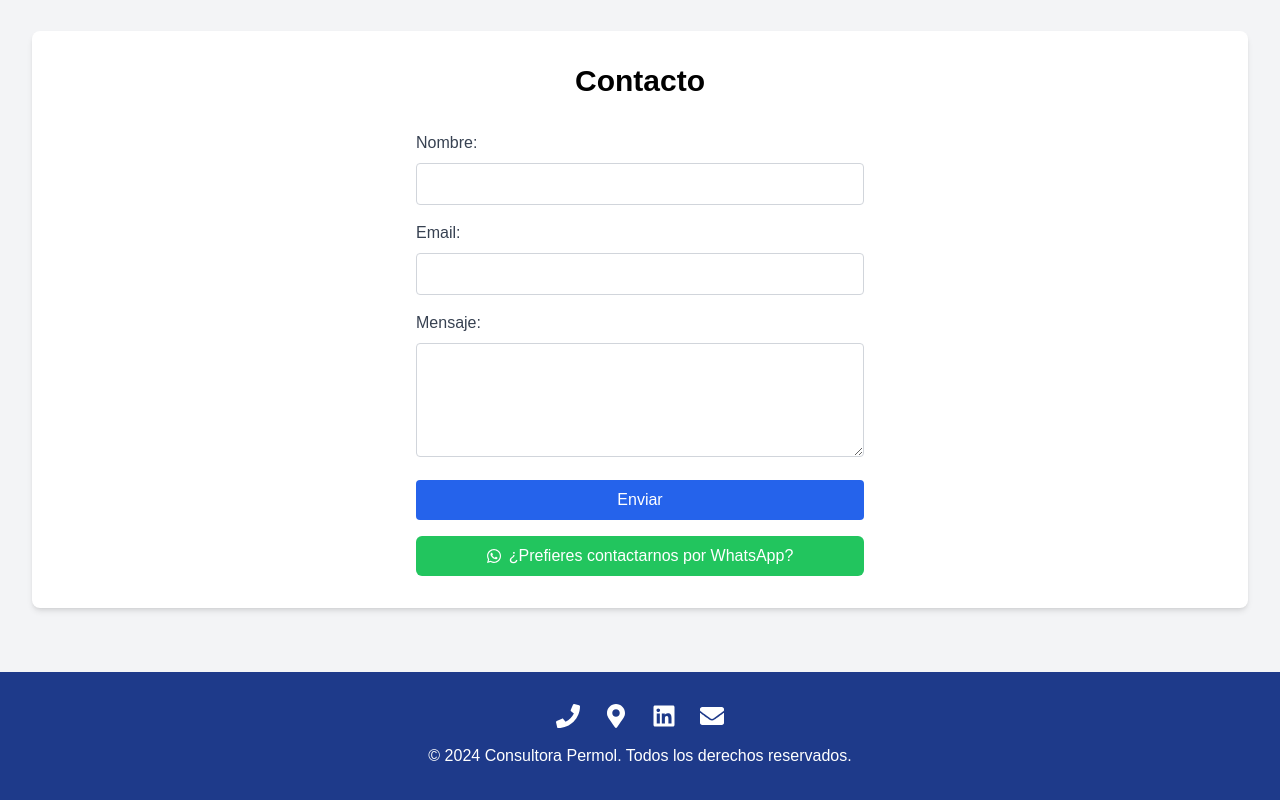
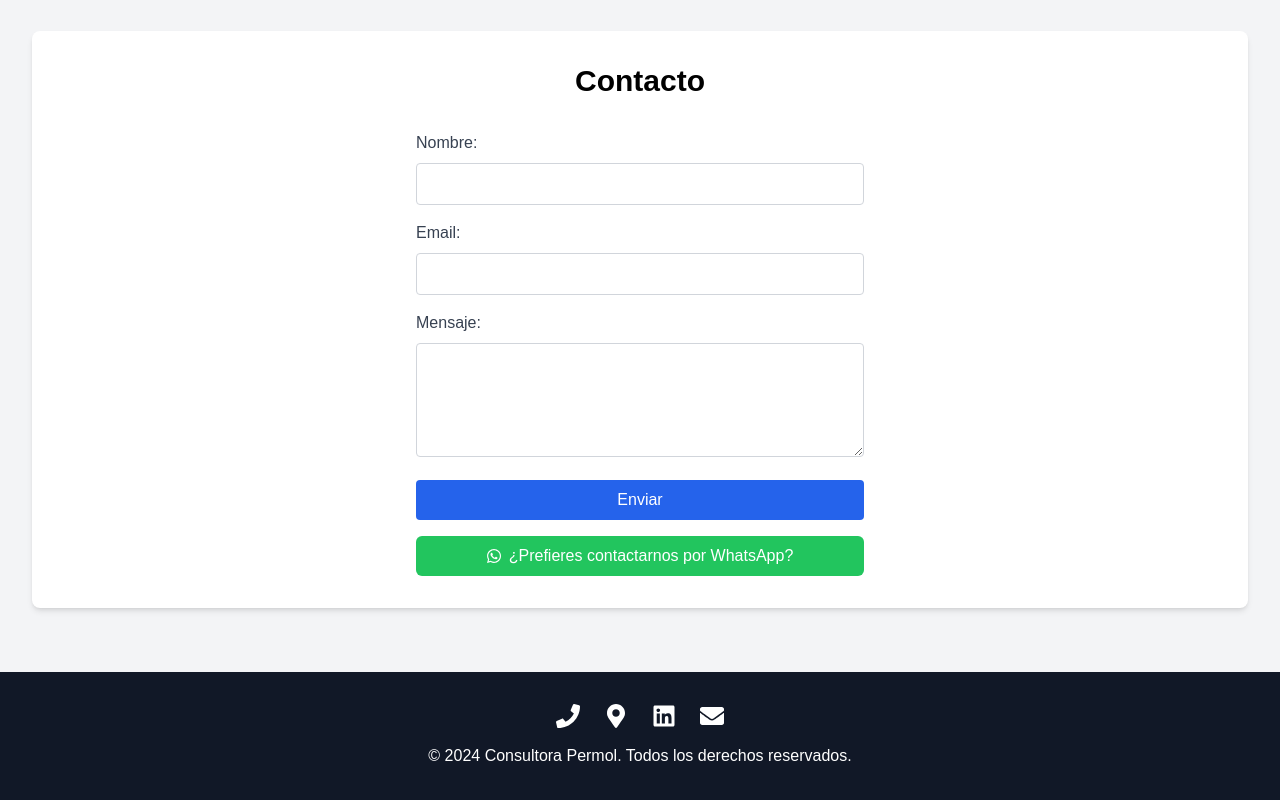
Before and after one commit to prltagustina/permol-web, a React (Create React App) app: page / in a window 1280 px wide. Shown: the part 3533-4333 px from the top of the page. Built offline with nearby package versions, Linux system fonts and the light colour scheme.

Commit message:
footer black

```diff
--- a/src/components/Footer.jsx
+++ b/src/components/Footer.jsx
@@ -15,14 +15,14 @@
 };
 
 const iconHoverAnimation = {
-  whileHover: { scale: 1.1, color: "#FFD700" }, // Color amarillo con escala más ligera
+  whileHover: { scale: 1.1, color: "#5472d3" }, // Cambiar el color a un tono azulado
   transition: { duration: 0.2 },
 };
 
 function Footer() {
   return (
     <motion.footer
-      className="bg-blue-900 text-white py-8"
+      className="bg-gray-900 text-white py-8" // Cambiar a un tono de gris oscuro
       {...footerAnimationProps}
     >
       <div className="container mx-auto px-4">
```
